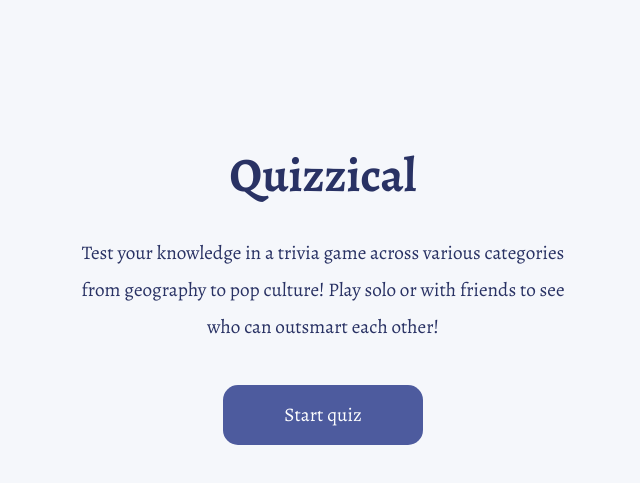
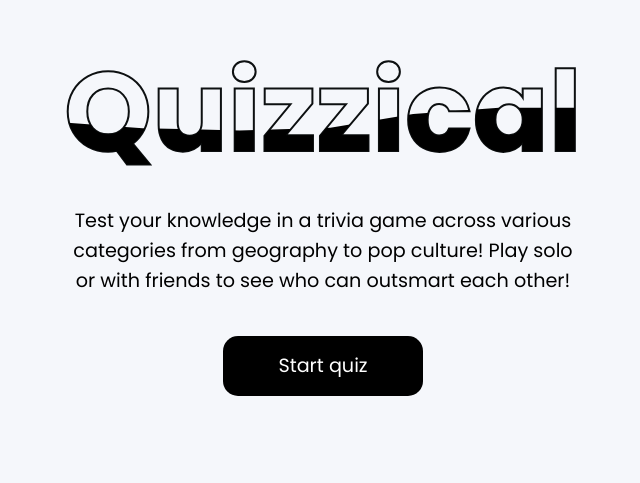
Before and after one commit to steph-xue/quizzical, a React (Vite) app: page / in a window 1280 px wide. Shown: the part 119-602 px from the top of the page, without its empty margins (317-957 px from the left). Built offline with nearby package versions, Linux system fonts and the light colour scheme.

Commit message:
style cover page black with animation

```diff
--- a/index.html
+++ b/index.html
@@ -5,9 +5,10 @@
     <meta name="viewport" content="width=device-width, initial-scale=1.0" />
     <link rel="preconnect" href="https://fonts.googleapis.com">
     <link rel="preconnect" href="https://fonts.gstatic.com" crossorigin>
-    <link href="https://fonts.googleapis.com/css2?family=Alegreya:wght@300;400;500;600;700&display=swap" rel="stylesheet">
+    <link href="https://fonts.googleapis.com/css2?family=Poppins:wght@300;400;500;600;700&display=swap" rel="stylesheet">
     <link href="https://cdn.jsdelivr.net/npm/bootstrap@5.3.3/dist/css/bootstrap.min.css" rel="stylesheet" integrity="sha384-QWTKZyjpPEjISv5WaRU9OFeRpok6YctnYmDr5pNlyT2bRjXh0JMhjY6hW+ALEwIH" crossorigin="anonymous">
     <link href="./src/style.css" rel="stylesheet">
+    <link href="./src/animation.css" rel="stylesheet">
     <title>Quizzical</title>
   </head>
   <body>
--- /dev/null
+++ b/src/animation.css
@@ -0,0 +1,52 @@
+.content {
+  position: relative;
+}
+
+.content h1 {
+  color: #fff;
+  font-size: 7rem;
+  font-weight: 700;
+  position: absolute;
+  transform: translate(-50%, -120%);
+}
+
+.content h1:nth-child(1) {
+  color: transparent;
+  -webkit-text-stroke: 2px #0d1011;
+}
+
+.content h1:nth-child(2) {
+  color: #000000;
+  animation: animate 4s ease-in-out infinite;
+}
+
+@keyframes animate {
+  0%,
+  100% {
+    clip-path: polygon(
+      0% 45%,
+      16% 44%,
+      33% 50%,
+      54% 60%,
+      70% 61%,
+      84% 59%,
+      100% 52%,
+      100% 100%,
+      0% 100%
+    );
+  }
+
+  50% {
+    clip-path: polygon(
+      0% 60%,
+      15% 65%,
+      34% 66%,
+      51% 62%,
+      67% 50%,
+      84% 45%,
+      100% 46%,
+      100% 100%,
+      0% 100%
+    );
+  }
+}
--- a/src/components/Cover.jsx
+++ b/src/components/Cover.jsx
@@ -3,9 +3,12 @@ import React from 'react'
 function Cover() {
     return (
         <div className="cover-page">
-            <h1 className="title">Quizzical</h1>
+            <div className="content">
+                <h1 className="title">Quizzical</h1>
+                <h1 className="title">Quizzical</h1>
+            </div>
             <p className="description">Test your knowledge in a trivia game across various categories from geography to pop culture! Play solo or with friends to see who can outsmart each other!</p>
-            <button className="btn btn-blue btn-start"onClick={() => setStart(true)}>Start quiz</button>
+            <button className="btn btn-black btn-start"onClick={() => setStart(true)}>Start quiz</button>
         </div>
     );
 }
--- a/src/style.css
+++ b/src/style.css
@@ -6,8 +6,8 @@ body {
   margin: 0;
   background-color: #F5F7FB;
   padding: 20px;
-  font-family: 'Alegreya', sans-serif;
-  color: #293264;
+  font-family: 'Poppins', sans-serif;
+  color: #000000;
   display: flex;
   justify-content: center;
 }
@@ -19,19 +19,11 @@ body {
   align-items: center;
   height: 100vh;
 }
-.title {
-  font-size: 3rem;
-  font-weight: 700;
-  line-height: 37px;
-  text-align: center;
-  margin-top: 0px;
-  margin-bottom: 40px;
-}
 
 .description {
   font-size: 1.2rem;
   font-weight: 400;
-  line-height: 37px;
+  line-height: 30px;
   text-align: center;
   max-width: 500px;
   margin-bottom: 40px;
@@ -43,13 +35,13 @@ body {
   width: 200px;
 }
 
-.btn-blue {
-  background-color: #4D5B9E;
+.btn-black {
+  background-color: #000000;
   color: white;
   border-radius: 15px;
 }
 
-.btn-blue:hover {
-  background-color: #29315a;
+.btn-black:hover {
+  background-color: #4d4d4d;
   color: white;
 }
```
